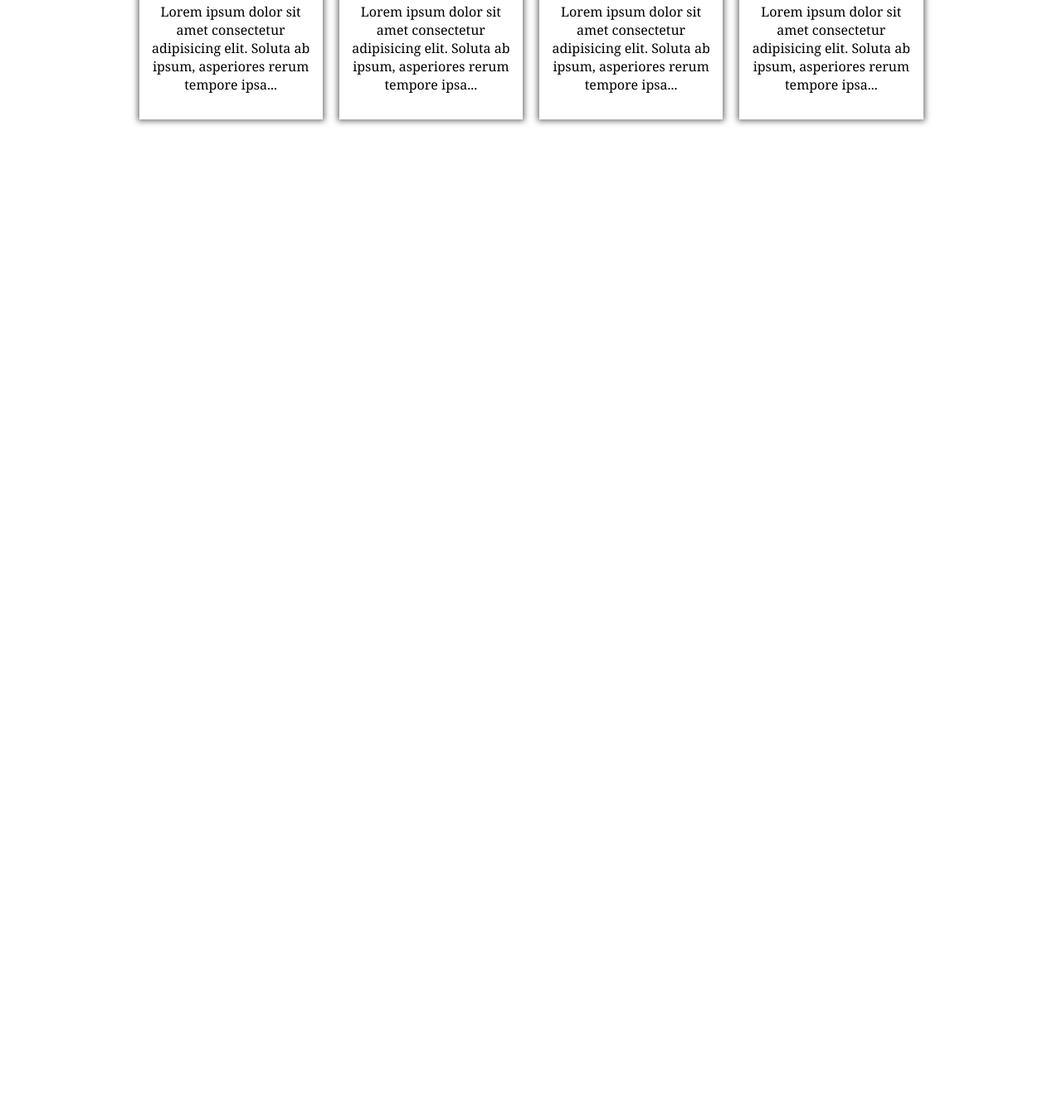
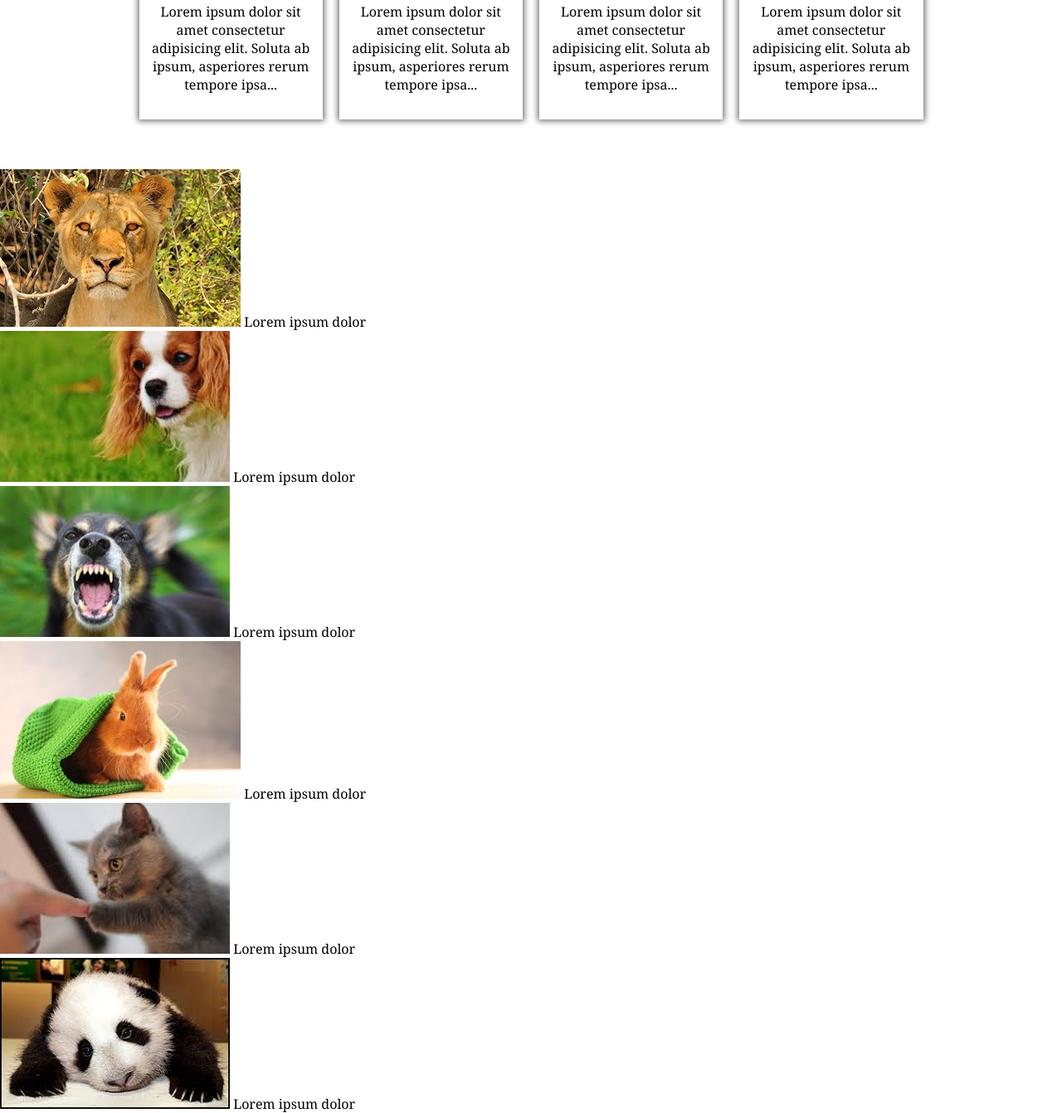
Before and after one commit to flu666ke/html_template, a plain HTML site: page index.html in a window 1280 px wide. Shown: the part 894-2236 px from the top of the page at 83% size. Before the commit the page ends 1098 px from the top, so only its background shows below. Drawn offline with Linux system fonts and the light colour scheme.

Commit message:
created html structure of gallery

```diff
--- a/index.html
+++ b/index.html
@@ -83,5 +83,43 @@
         </div>
       </div>
     </div>
+    <div id="gallery">
+      <div class="image-block">
+        <div class="wrap">
+          <img src="images/anim.jpg" alt="anim" />
+          <span>Lorem ipsum dolor</span>
+        </div>
+      </div>
+      <div class="image-block">
+        <div class="wrap">
+          <img src="images/anim1.jpg" alt="anim1" />
+          <span>Lorem ipsum dolor</span>
+        </div>
+      </div>
+      <div class="image-block">
+        <div class="wrap">
+          <img src="images/anim2.jpg" alt="anim2" />
+          <span>Lorem ipsum dolor</span>
+        </div>
+      </div>
+      <div class="image-block">
+        <div class="wrap">
+          <img src="images/anim3.jpg" alt="anim3" />
+          <span>Lorem ipsum dolor</span>
+        </div>
+      </div>
+      <div class="image-block">
+        <div class="wrap">
+          <img src="images/anim4.jpg" alt="anim4" />
+          <span>Lorem ipsum dolor</span>
+        </div>
+      </div>
+      <div class="image-block">
+        <div class="wrap">
+          <img src="images/anim5.jpg" alt="anim5" />
+          <span>Lorem ipsum dolor</span>
+        </div>
+      </div>
+    </div>
   </body>
 </html>
```
Also changed, not shown: images/anim.jpg (added), images/anim1.jpg (added), images/anim2.jpg (added), images/anim3.jpg (added), images/anim4.jpg (added), images/anim5.jpg (added).
